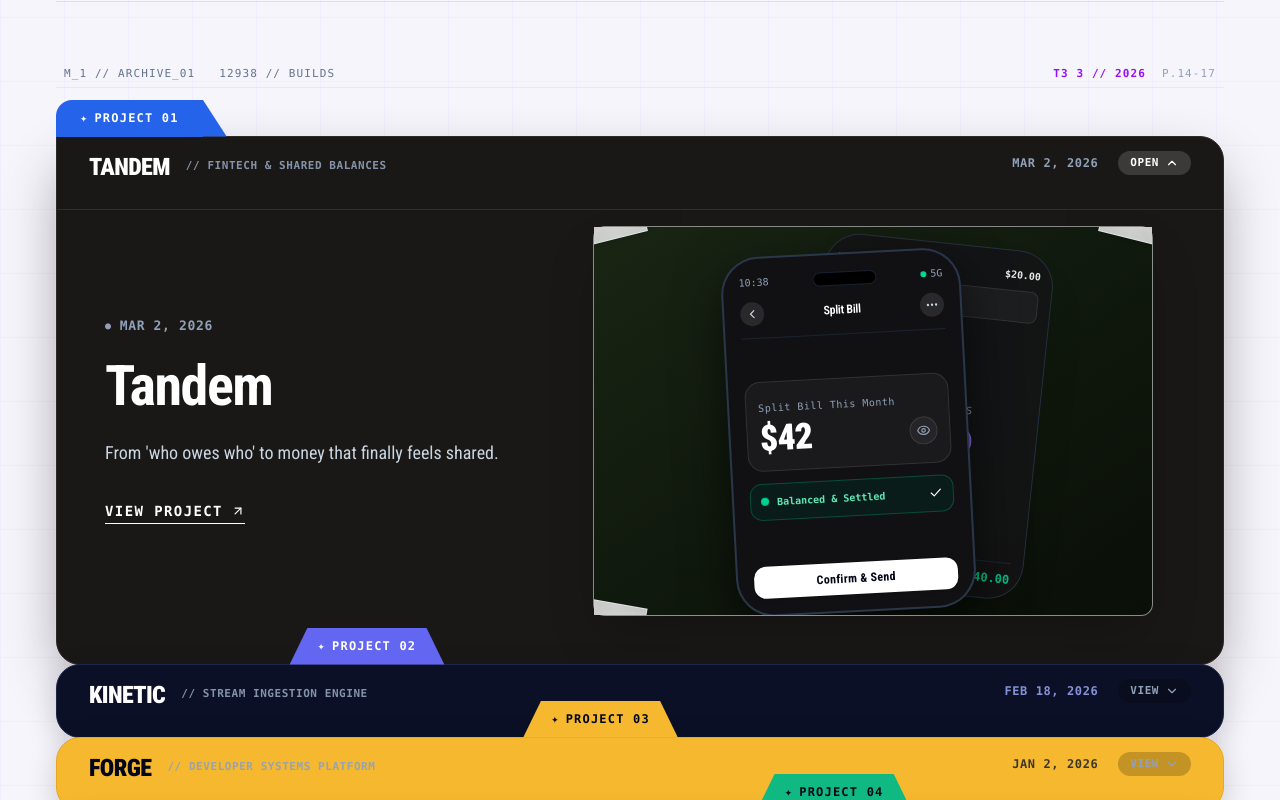
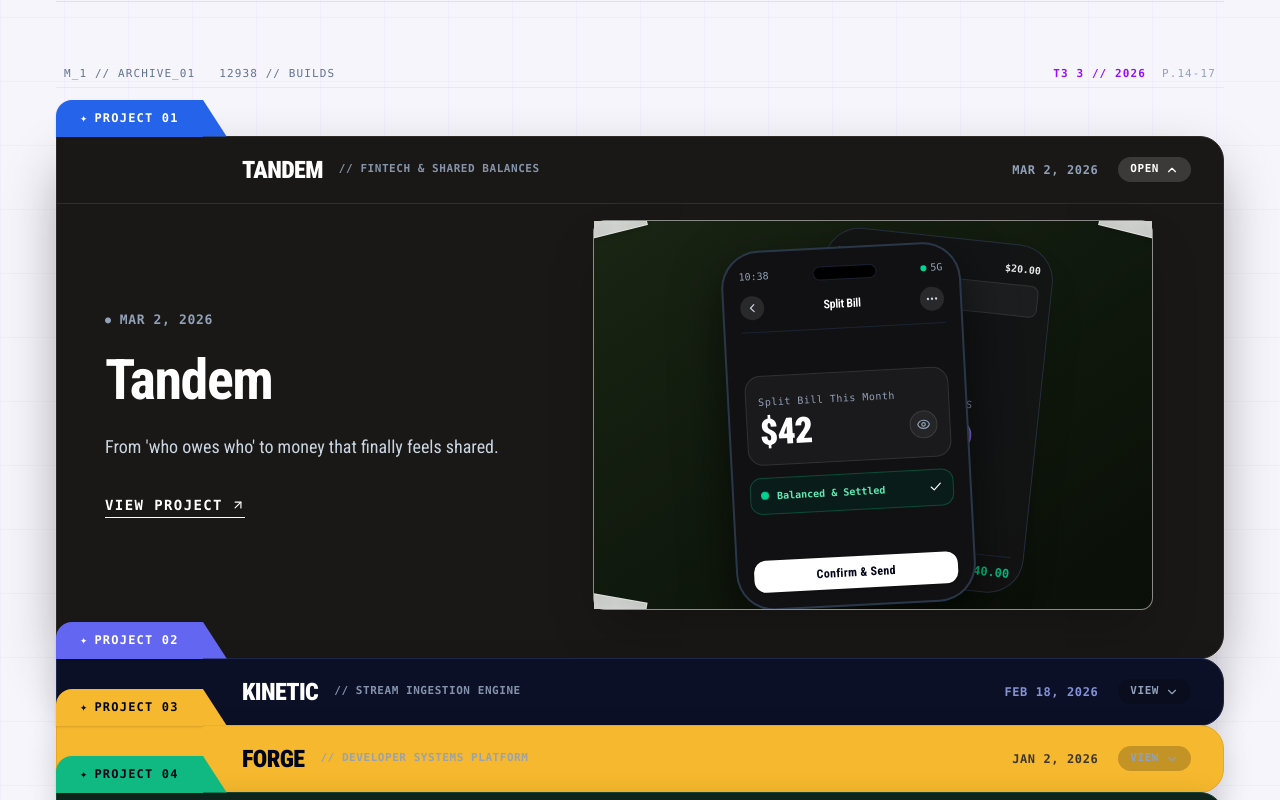
Before and after one commit to SaisagarYT/Freelance-Web, a Next.js app: page /work in a window 1280 px wide. Shown: the part 1040-1840 px from the top of the page. Built offline with nearby package versions, Linux system fonts and the light colour scheme.

Commit message:
feat: align all project tabs to left side with smooth top and bottom borders and zero gap

```diff
--- a/src/components/TabbedFolderProjects.tsx
+++ b/src/components/TabbedFolderProjects.tsx
@@ -103,7 +103,7 @@ export const TabbedFolderProjects: React.FC<TabbedFolderProjectsProps> = ({
       date: "FEB 18, 2026",
       category: "STREAM INGESTION ENGINE",
       tagline: "Sub-2ms query execution across 1.2M streaming events per second.",
-      tabOffset: "left-4 sm:left-[20%]",
+      tabOffset: "left-0 sm:left-0",
       theme: {
         cardBg: "#0C1026",
         border: "border-[#1E274A]",
@@ -123,7 +123,7 @@ export const TabbedFolderProjects: React.FC<TabbedFolderProjectsProps> = ({
       date: "JAN 2, 2026",
       category: "DEVELOPER SYSTEMS PLATFORM",
       tagline: "Getting a new engineer from day one to shipping without the panic.",
-      tabOffset: "left-8 sm:left-[40%]",
+      tabOffset: "left-0 sm:left-0",
       theme: {
         cardBg: "#F5B82E",
         border: "border-[#E5A820]",
@@ -143,7 +143,7 @@ export const TabbedFolderProjects: React.FC<TabbedFolderProjectsProps> = ({
       date: "DEC 14, 2025",
       category: "HEADLESS LUXURY WEBGL",
       tagline: "Fluid 60FPS WebGL headless luxury retail engine with optimistic state sync.",
-      tabOffset: "left-12 sm:left-[60%]",
+      tabOffset: "left-0 sm:left-0",
       theme: {
         cardBg: "#0D241C",
         border: "border-[#184234]",
@@ -163,7 +163,7 @@ export const TabbedFolderProjects: React.FC<TabbedFolderProjectsProps> = ({
       date: "NOV 28, 2025",
       category: "MULTI-AGENT AI NETWORK",
       tagline: "Multi-agent cognitive orchestration network streaming 12M+ tokens daily.",
-      tabOffset: "left-16 sm:left-[78%]",
+      tabOffset: "left-0 sm:left-0",
       theme: {
         cardBg: "#240E17",
         border: "border-[#3D1727]",
@@ -470,18 +470,16 @@ export const TabbedFolderProjects: React.FC<TabbedFolderProjectsProps> = ({
               } group transition-all duration-300`}
             >
               {/* -------------------------------------------------------- */}
-              {/* THE PROTRUDING CHAMFERED TAB (Comes UP of the component) */}
-              {/* Seamlessly welded to the top edge of the card body       */}
+              {/* THE PROTRUDING CHAMFERED TAB (All aligned on left side)  */}
+              {/* Seamlessly welded to the top-left of each card body      */}
               {/* -------------------------------------------------------- */}
-              {idx === 0 ? (
-                // Tab 01: Rounded top-left corner, straight left edge flush with card, 45° chamfered right edge
               <div
                 onClick={() => toggleFolder(idx)}
-                  className={`absolute top-0 ${proj.tabOffset} z-20 h-[33px] sm:h-[37px] flex items-stretch cursor-pointer select-none transition-all duration-200 hover:brightness-110 ${proj.theme.tabText}`}
+                className={`absolute top-0 left-0 z-20 h-[33px] sm:h-[37px] flex items-stretch cursor-pointer select-none transition-all duration-200 hover:brightness-110 ${proj.theme.tabText}`}
               >
                 <div
                   style={{ backgroundColor: proj.theme.tabBg }}
-                    className="h-full px-4 sm:px-6 flex items-center font-mono text-[11px] sm:text-xs tracking-widest uppercase rounded-tl-xl sm:rounded-tl-2xl"
+                  className="h-full px-4 sm:px-6 flex items-center font-mono text-[11px] sm:text-xs tracking-widest uppercase rounded-tl-xl sm:rounded-tl-2xl shadow-sm"
                 >
                   <span className="flex items-center gap-1.5">
                     <span>✦</span>
@@ -497,26 +495,10 @@ export const TabbedFolderProjects: React.FC<TabbedFolderProjectsProps> = ({
                   className="h-full w-5 sm:w-6"
                 />
               </div>
-              ) : (
-                // Tabs 02–05: Symmetrical bilateral trapezoid tabs
-                <div
-                  onClick={() => toggleFolder(idx)}
-                  style={{
-                    backgroundColor: proj.theme.tabBg,
-                    clipPath: "polygon(18px 0, calc(100% - 18px) 0, 100% 100%, 0 100%)",
-                  }}
-                  className={`absolute top-0 ${proj.tabOffset} z-20 h-[33px] sm:h-[37px] px-5 sm:px-7 flex items-center justify-center font-mono text-[11px] sm:text-xs tracking-widest uppercase cursor-pointer select-none transition-all duration-200 hover:brightness-110 ${proj.theme.tabText}`}
-                >
-                  <span className="flex items-center gap-1.5">
-                    <span>✦</span>
-                    <span>{`PROJECT ${proj.num}`}</span>
-                  </span>
-                </div>
-              )}
 
               {/* -------------------------------------------------------- */}
               {/* MAIN FOLDER CARD BODY COMPONENT                          */}
-              {/* Welded directly to the tab with zero gap or pill border  */}
+              {/* Welded directly to the tab with smooth top & bottom edges*/}
               {/* -------------------------------------------------------- */}
               <motion.div
                 layout
@@ -529,14 +511,14 @@ export const TabbedFolderProjects: React.FC<TabbedFolderProjectsProps> = ({
                 style={{
                   backgroundColor: proj.theme.cardBg,
                 }}
-                className={`relative w-full rounded-2xl sm:rounded-[24px] border ${proj.theme.border} overflow-hidden shadow-[0_10px_30px_rgba(0,0,0,0.18)] transition-all duration-300 ${
-                  idx === 0 ? "rounded-tl-none sm:rounded-tl-none" : ""
-                } ${isExpanded ? "shadow-[0_24px_60px_-12px_rgba(0,0,0,0.45)] ring-1 ring-white/10" : "hover:brightness-105"}`}
+                className={`relative w-full rounded-2xl sm:rounded-[24px] rounded-tl-none sm:rounded-tl-none border ${proj.theme.border} overflow-hidden shadow-[0_10px_30px_rgba(0,0,0,0.18)] transition-all duration-300 ${
+                  isExpanded ? "shadow-[0_24px_60px_-12px_rgba(0,0,0,0.45)] ring-1 ring-white/10" : "hover:brightness-105"
+                }`}
               >
                 {/* Folder Header Bar (Title, Category, Date, View/Open toggle) */}
                 <div
                   onClick={() => toggleFolder(idx)}
-                  className={`relative w-full h-[64px] sm:h-[72px] flex items-start pt-3 sm:pt-3.5 justify-between px-5 sm:px-8 cursor-pointer select-none transition-colors ${proj.theme.headerHover}`}
+                  className={`relative w-full h-[58px] sm:h-[66px] flex items-center justify-between pl-[145px] sm:pl-[185px] pr-5 sm:pr-8 cursor-pointer select-none transition-colors ${proj.theme.headerHover}`}
                 >
                   {/* Title & Category Metadata */}
                   <div className="flex items-center gap-2 sm:gap-4">
```
Lines whose indentation alone changed are shown as unchanged.
